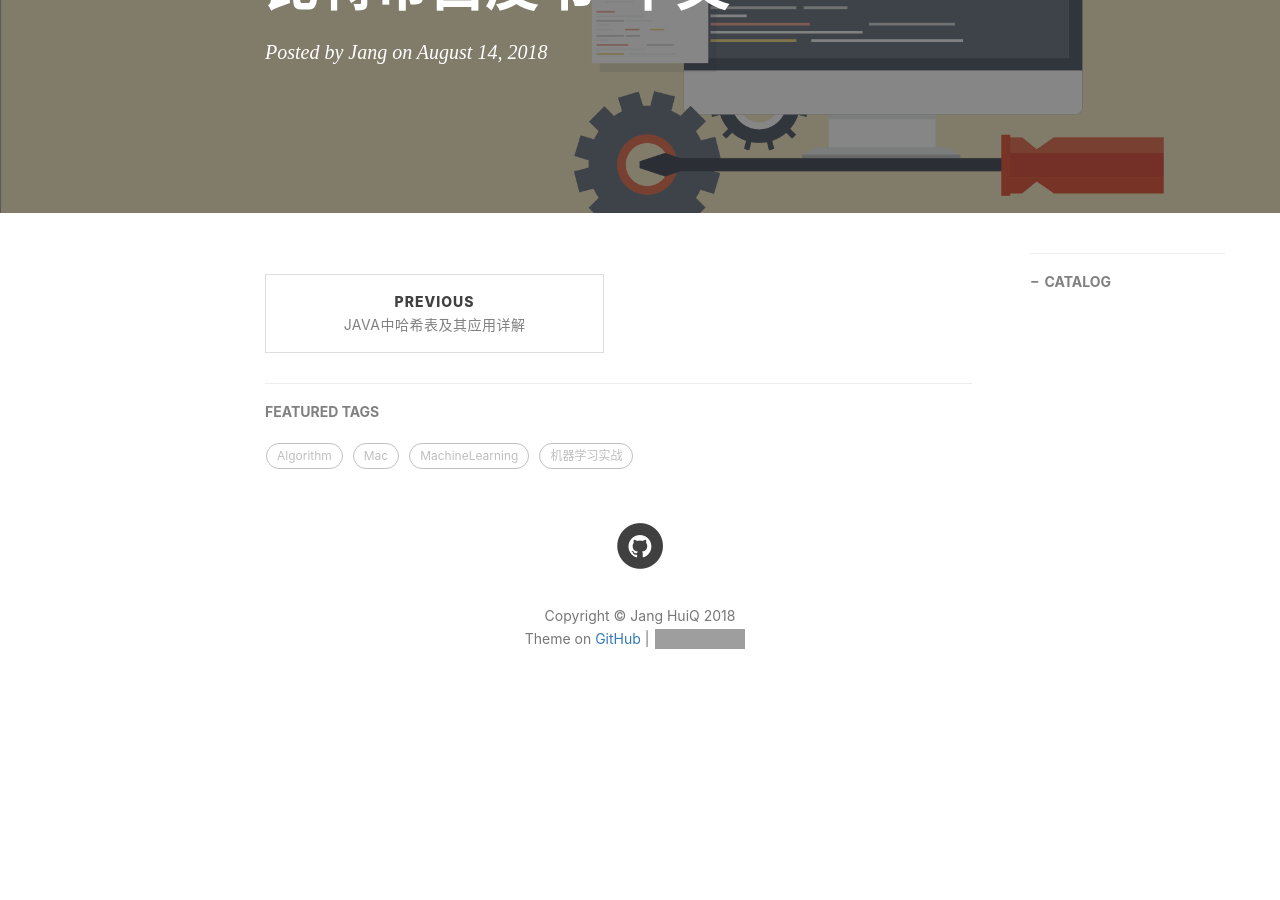
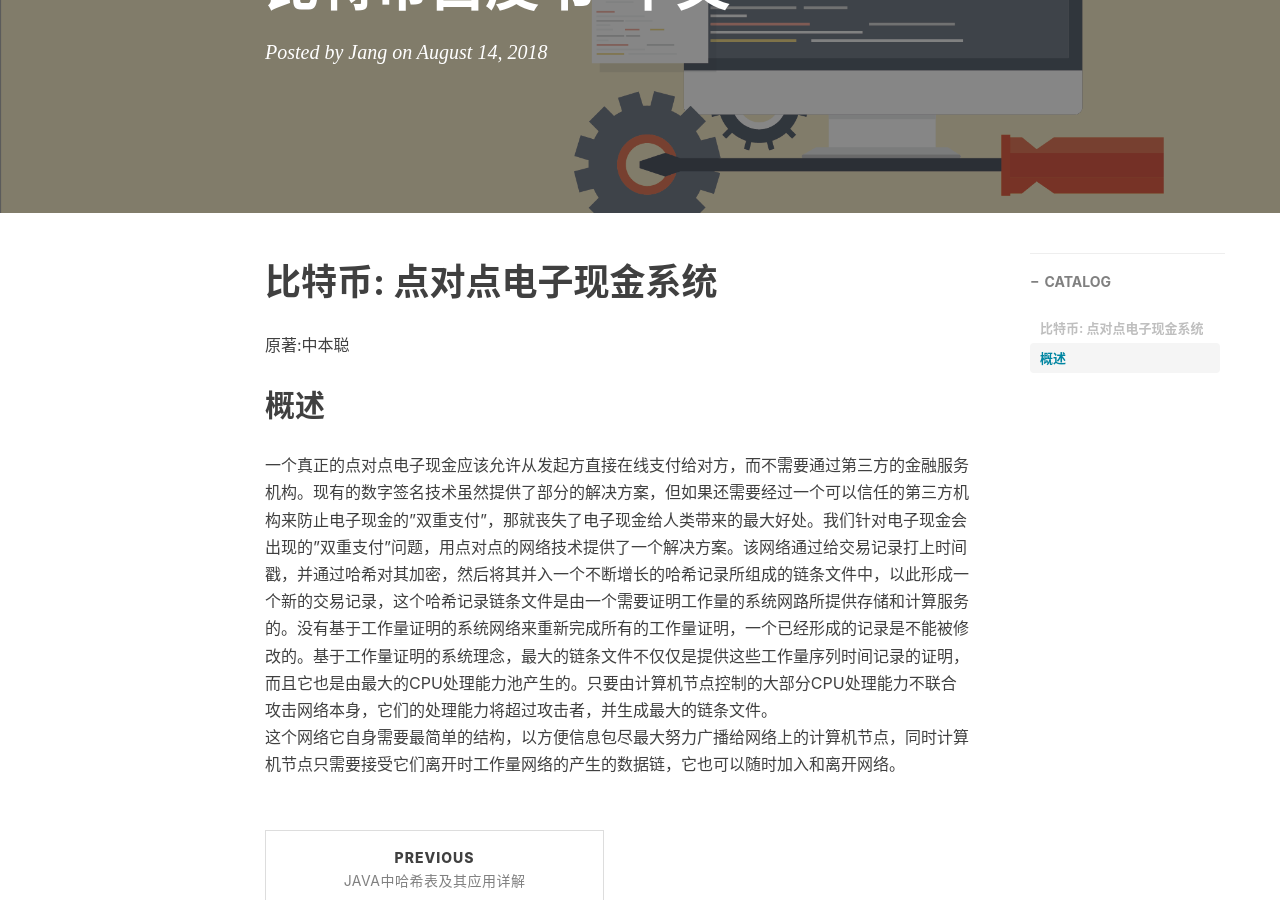
Before and after one commit to jangzc/jangzc.github.io, a Jekyll site: the page built from _posts/2018-08-14-比特币白皮书.md, in a window 1280 px wide and 900 px high, scrolled down 244 px. Built offline with Jekyll 4.4.1, drawn with Linux system fonts in a browser that asks for light colours; nearby versions of some CDN libraries; comment, search, counter and statistics services are not loaded; before the commit the page ends 987 px from its top, so only the background shows below that; grey boxes are pictures that could not be loaded.

Commit message:
Update 2018-08-14-比特币白皮书.md

```diff
--- a/_posts/2018-08-14-比特币白皮书.md
+++ b/_posts/2018-08-14-比特币白皮书.md
@@ -9,3 +9,10 @@ catalog: true
 tags:
     - BlockChain
 ---
+
+# 比特币: 点对点电子现金系统
+原著:中本聪
+
+## 概述<br>
+一个真正的点对点电子现金应该允许从发起方直接在线支付给对方，而不需要通过第三方的金融服务机构。现有的数字签名技术虽然提供了部分的解决方案，但如果还需要经过一个可以信任的第三方机构来防止电子现金的"双重支付"，那就丧失了电子现金给人类带来的最大好处。我们针对电子现金会出现的"双重支付"问题，用点对点的网络技术提供了一个解决方案。该网络通过给交易记录打上时间戳，并通过哈希对其加密，然后将其并入一个不断增长的哈希记录所组成的链条文件中，以此形成一个新的交易记录，这个哈希记录链条文件是由一个需要证明工作量的系统网路所提供存储和计算服务的。没有基于工作量证明的系统网络来重新完成所有的工作量证明，一个已经形成的记录是不能被修改的。基于工作量证明的系统理念，最大的链条文件不仅仅是提供这些工作量序列时间记录的证明，而且它也是由最大的CPU处理能力池产生的。只要由计算机节点控制的大部分CPU处理能力不联合攻击网络本身，它们的处理能力将超过攻击者，并生成最大的链条文件。<br>
+这个网络它自身需要最简单的结构，以方便信息包尽最大努力广播给网络上的计算机节点，同时计算机节点只需要接受它们离开时工作量网络的产生的数据链，它也可以随时加入和离开网络。<br>
```
